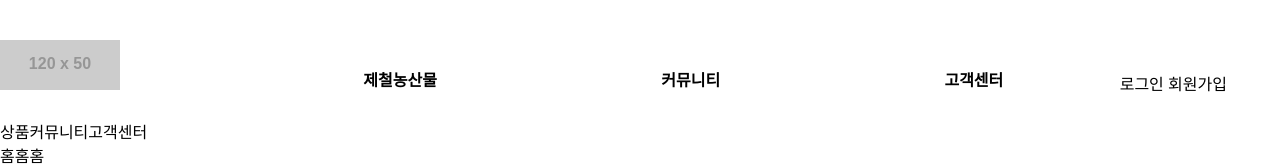
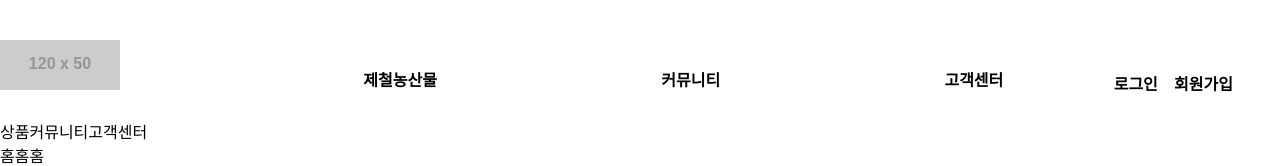
Before and after one commit to KwonHyeokGeon/food, a Vue app: page / in a window 1280 px wide. Shown: the top 166 px of the page. Built offline with nearby package versions, Linux system fonts and the light colour scheme.

Commit message:
230518 오전 진짜 마감

```diff
--- a/src/components/NavCom.vue
+++ b/src/components/NavCom.vue
@@ -22,9 +22,9 @@
       <!-- 로그인 로그아웃 회원가입 -->
       <div class="basis-1/6 ml-5 hidden lg:block mt-8">
         <ul class="flex justify-center gap-x-[2%]">
-          <li v-if="!$store.state.loginChk"><router-link to="/login">로그인</router-link> </li>
-          <li v-else @click="logout"><router-link to="/">로그아웃</router-link></li>
-          <li><router-link to="/member">회원가입</router-link></li>
+          <li class="font-extrabold" v-if="!$store.state.loginChk"><router-link to="/login">로그인</router-link> </li>
+          <li class="font-extrabold" v-else @click="logout"><router-link to="/">로그아웃</router-link></li>
+          <li class="font-extrabold ml-3"><router-link to="/member">회원가입</router-link></li>
         </ul>
       </div>
     </div>
@@ -51,7 +51,7 @@
 
 
     <!-- 우측 hidden 메뉴 Click 사용!! 삼항O -->
-  <!-- <div :class="isOpen && '!right-0'" class="w-80 bg-gray-500 h-full z-30 fixed top-0 transiton-all duration-500 -right-80 lg:hidden">
+  <div :class="isOpen && '!right-0'" class="w-80 bg-gray-500 h-full z-30 fixed top-0 transiton-all duration-500 -right-80 lg:hidden">
         <ul class=" mt-20">
             <li v-for="(e,index) in NavList[0]" :key="e" v-on:click="NavSelectIndex=index;SubDown(index);isSubOpen==false ? isSubOpen=true : isSubOpen=false" class="text-center hover:font-extrabold">{{ e }}
                  <ul  :style="isSubOpen && isSubDown" class="submenu text-center h-0 overflow-hidden transition-all duration-500">
@@ -59,12 +59,12 @@
                  </ul>
             </li>
         </ul>
-  </div> -->
+  </div>
 
 
 
   <!-- 우측 hidden 메뉴 Click 사용!! 삼항X -->
-  <div :class="isOpen && '!right-0'" class="w-80 bg-gray-500 h-full z-30 fixed top-0 transiton-all duration-500 -right-80 lg:hidden ">
+  <!-- <div :class="isOpen && '!right-0'" class="w-80 bg-gray-500 h-full z-30 fixed top-0 transiton-all duration-500 -right-80 lg:hidden ">
         <ul class=" mt-20">
             <li v-for="(e,index) in NavList[0]" :key="e" v-on:click="NavSelectIndex=index;SubDown(index)" class="text-center hover:font-extrabold"  :class="isSubOpen=false ? isSubOpen=true : false"><router-link :to="NavList[1][index]" class="hover:text-green-500">{{ e }}</router-link>
                  <ul  :style="NavSelectIndex==index && isSubDown" class="submenu text-center h-0 overflow-hidden transition-all duration-500">
@@ -72,7 +72,7 @@
                  </ul>
             </li>
         </ul>
-  </div>
+  </div> -->
 
   <!-- 우측 hidden 메뉴 MouseOver 사용!!
   <div :class="isOpen && '!right-0'" class="w-80 bg-gray-500 h-full z-30 fixed top-0 transiton-all duration-500 -right-80 lg:hidden">
```
